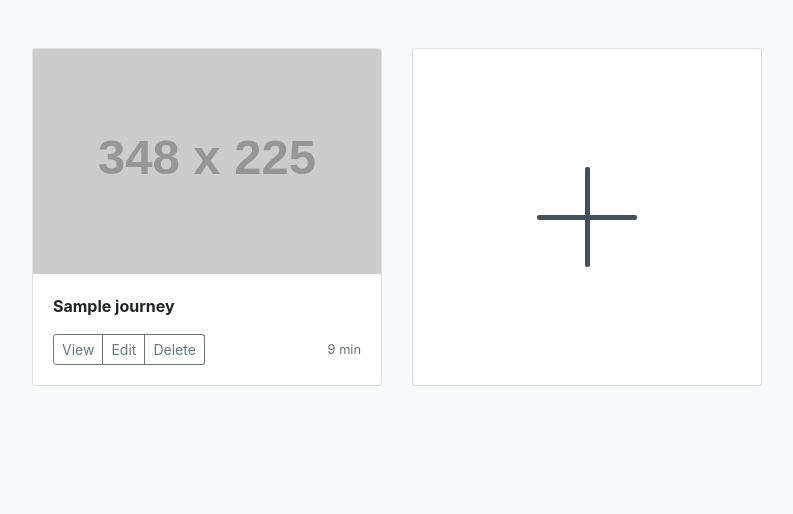
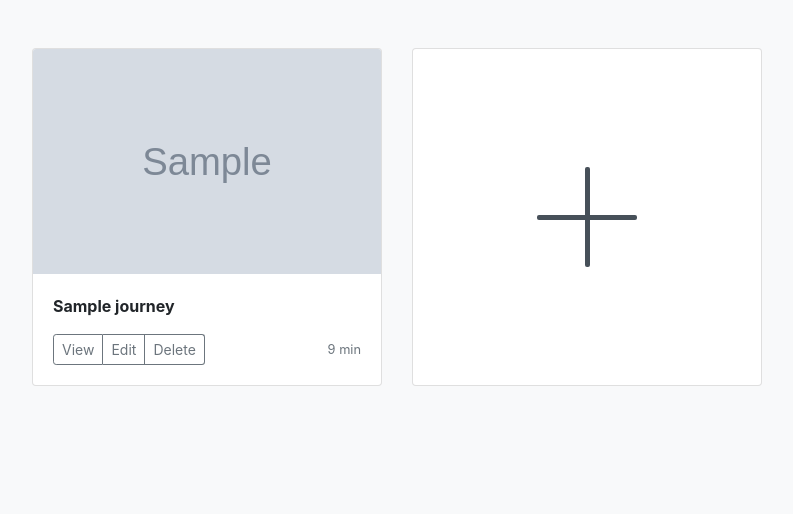
Before and after one commit to enricoDec/JourneyMap, a Django app: page /journeys/ in a window 1280 px wide. Shown: the part 56-570 px from the top of the page, without its empty margins (243-1036 px from the left). Run offline with Django 3.2, Linux system fonts and the light colour scheme; a user stored in the database is signed in; tables that the repository leaves empty hold one stand-in row (values such as "Sample post"); grey boxes marked "Sample" are stand-in pictures; grey boxes labelled with a size stand in for pictures from a placeholder-image service; some libraries are stand-ins or nearby versions.

Commit message:
Journey list view changed (Image slideshow for all journeys with images)

```diff
--- a/JourneyMap/static/JourneyMap/journeys.css
+++ b/JourneyMap/static/JourneyMap/journeys.css
@@ -58,6 +58,33 @@ html, body {
 
 .col-md-4 {
     min-height: 362px !important;
+}
+
+.carousel {
+    width: 100%;
+    height: 225px;
+    position: relative;
+}
+
+.carousel img {
+    position: absolute;
+    top: 0;
+    left: 0;
+    display: none;
+}
+
+.empty-journey {
+    width: 100%;
+    height: 225px;
+    display: flex;
+    justify-content: center;
+    align-items: center;
+    background-color: #dddddd;
+}
+
+.empty-journey p {
+    color: #6c757d;
+    font-size: 20px;
 }
 
 .plus-card {
@@ -151,6 +178,18 @@ fieldset > label {
     }
 }
 
+@media (min-width: 1425px) {
+    .container {
+        max-width: 1140px !important;
+    }
+
+    .col-md-4 {
+        -ms-flex: 0 0 33.333333% !important;
+        flex: 0 0 33.333333% !important;
+        max-width: 33.333333% !important;
+    }
+}
+
 @media (min-width: 1900px) {
     .container {
         max-width: 1520px !important;
--- a/JourneyMap/templates/JourneyMap/base.html
+++ b/JourneyMap/templates/JourneyMap/base.html
@@ -24,6 +24,7 @@
     {% endif %}
 </head>
 <body>
+<script src="{% static 'JourneyMap/jquery-3.5.1.slim.js' %}"></script>
 <header class="site-header">
     <!-- Bootstrap Navbar -->
     <nav class="navbar navbar-expand-lg navbar-dark bg-dark">
@@ -132,7 +133,6 @@
 </footer>
 
     <!-- jQuery first, then Popper.js, then Bootstrap JS -->
-    <script src="{% static 'JourneyMap/jquery-3.5.1.slim.js' %}"></script>
     <script src="{% static 'JourneyMap/popper_1.12.9.js' %}"></script>
     <script src="{% static 'JourneyMap/bootstrap_4.5.0.js' %}"></script>
 
--- a/JourneyMap/templates/JourneyMap/journeys.html
+++ b/JourneyMap/templates/JourneyMap/journeys.html
@@ -10,7 +10,19 @@
             {% for journey in journeys %}
             <div class="col-md-4">
                 <div class="card mb-4 box-shadow">
-                <img class="card-img-top" data-src="" style="height: 225px; width: 100%; display: block;" src="https://via.placeholder.com/348x225.png" data-holder-rendered="true">
+                    {% with imagelist=images|dictvalue:journey.id %}
+                        {% if imagelist %}
+                        <div class="carousel">
+                            {% for image in imagelist %}
+                            <img class="card-img-top" data-src="" style="height: 225px; width: 100%;" src="{{image.image}}" data-holder-rendered="true">
+                            {% endfor %}
+                        </div>
+                        {% else %}
+                        <div class="empty-journey">
+                            <p>{% trans 'Empty' %}</p>
+                        </div>
+                        {% endif %}
+                    {% endwith %}
                     <div class="card-body">
                         <p class="card-text"><strong>{{journey.title}}</strong></p>
                         <div class="d-flex justify-content-between align-items-center">
@@ -66,5 +78,29 @@
         document.body.classList.remove('no-scroll');
         document.getElementById('add-journey').reset();
     });
+
+    slideShows = document.getElementsByClassName('carousel');
+
+    slideShowImages = {};
+    for (var i = 0; i < slideShows.length; i++)
+        slideShowImages[i] = slideShows[i].getElementsByClassName('card-img-top');
+
+    const nextImageDelay = 5000;
+    let imageCounters = new Array(slideShows.length).fill(0);
+
+    for (var i = 0; i < slideShows.length; i++) {
+        slideShowImages[i].item(imageCounters[i]).style.display = 'block';
+    }
+
+    setInterval(nextImage, nextImageDelay);
+
+    function nextImage() {
+        for (var i = 0; i < slideShows.length; i++) {
+            slideShowImages[i].item(imageCounters[i]).style.display = 'none';
+            imageCounters[i] = (imageCounters[i] + 1) % slideShowImages[i].length;
+            slideShowImages[i].item(imageCounters[i]).style.display = 'block';
+        }
+    }
+
 </script>
 {% endblock content %}
--- a/JourneyMap/views.py
+++ b/JourneyMap/views.py
@@ -6,6 +6,7 @@ from django.core import mail
 from django.core.mail import send_mail, BadHeaderError
 from django.http import HttpResponse
 from django.shortcuts import render, redirect
+from django.template.defaultfilters import register
 from django.template.loader import render_to_string
 from django.urls import reverse
 from django.utils.translation import gettext as _
@@ -81,6 +82,16 @@ def contact(request):
     return render(request, 'JourneyMap/contact_us.html', context)
 
 
+@register.filter
+def empty(dict):
+    return not bool(dict)
+
+
+@register.filter
+def dictvalue(dict, key):
+    return dict.get(key)
+
+
 @never_cache
 @csrf_protect
 def journeys(request):
@@ -96,9 +107,15 @@ def journeys(request):
         form = AddJourneyForm()
 
     qs = Journey.objects.filter(user_id=request.user.id)
+    images = dict();
+
+    for journey in qs:
+        images[journey.id] = Image.objects.filter(journey=journey)[0: 5]
+
     context = {
         'form': form,
-        'journeys': qs
+        'journeys': qs,
+        'images': images
     }
 
     return render(request, 'JourneyMap/journeys.html', context)
```
